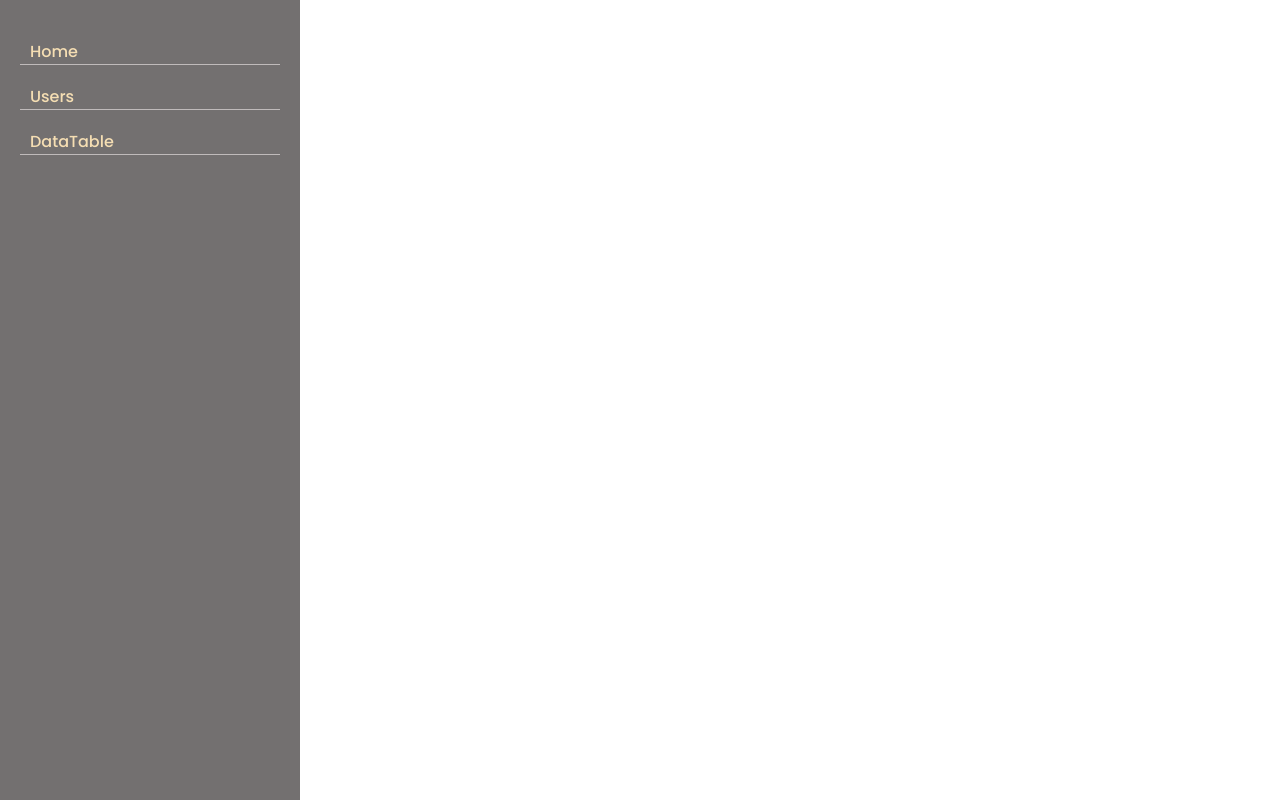
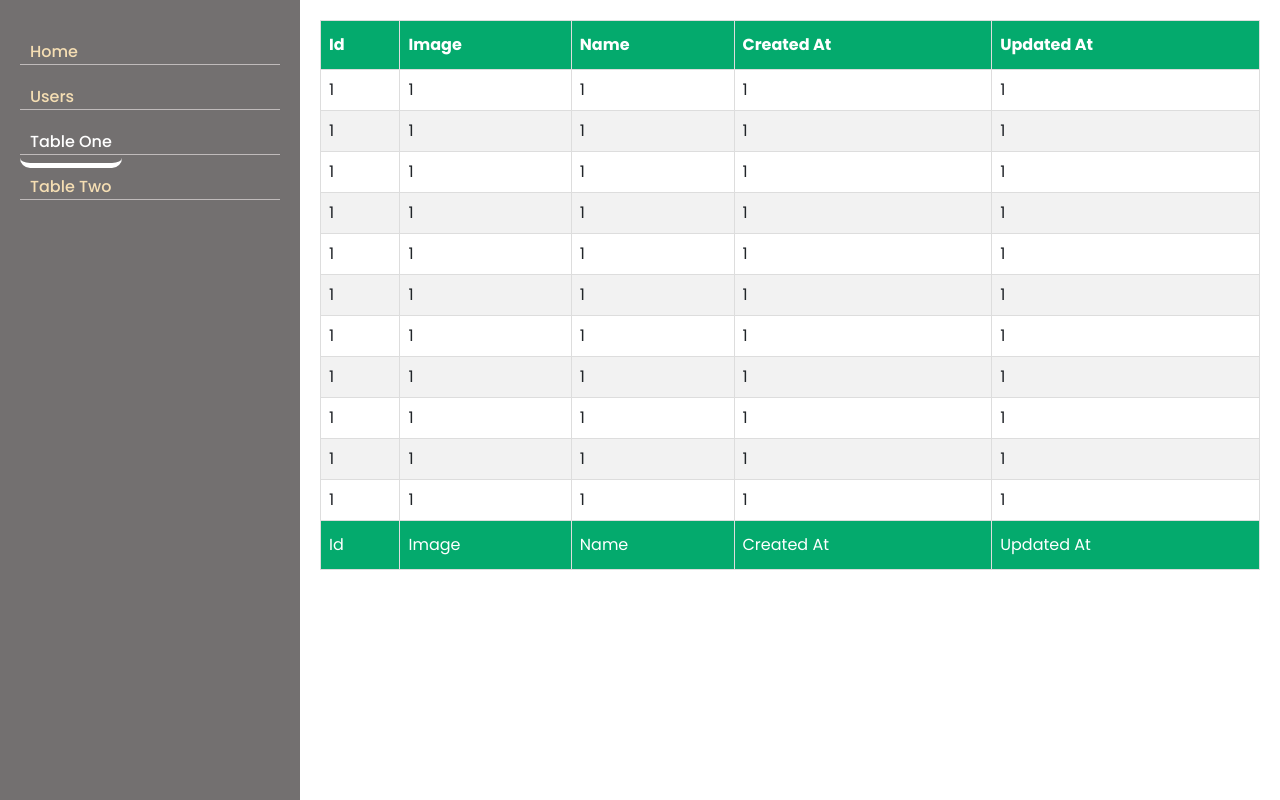
Before and after one commit to fostersnt/product_management_frontend, a React (Vite) app: page /table-one in a window 1280 px wide. Built offline with nearby package versions, Linux system fonts and the light colour scheme.

Commit message:
Added a new table component

```diff
--- a/src/App.jsx
+++ b/src/App.jsx
@@ -4,7 +4,7 @@ import 'bootstrap/dist/js/bootstrap.bundle.min.js';
 import { BrowserRouter, Routes, Route } from "react-router-dom";
 import Home from './components/Home';
 import SideBar from './components/SideBar';
-import TableInstance from './components/dataTable/TableInstance';
+import TableOne from './components/dataTable/TableOne';
 // import reactLogo from './assets/react.svg'
 // import viteLogo from '/vite.svg'
 // import './App.css'
@@ -18,7 +18,7 @@ function App() {
           <Routes>
             <Route path='/' element={<Home></Home>}></Route>
             <Route path='/users' Component={Users}></Route>
-            <Route path='/datatable' Component={TableInstance}></Route>
+            <Route path='/table-one' Component={TableOne}></Route>
           </Routes>
         </div>
       </div >
--- a/src/components/SideBar.jsx
+++ b/src/components/SideBar.jsx
@@ -13,7 +13,10 @@ function SideBar() {
                     <NavLink to='/users'>Users</NavLink>
                 </li>
                 <li>
-                    <NavLink to='/datatable'>DataTable</NavLink>
+                    <NavLink to='/table-one'>Table One</NavLink>
+                </li>
+                <li>
+                    <NavLink to='/table-two'>Table Two</NavLink>
                 </li>
             </ul>
         </div>
--- a/src/components/dataTable/CustomData.json
+++ b/src/components/dataTable/CustomData.json
@@ -1,4 +1,5 @@
-[{
+[
+    {
     "id": 1,
     "image": 1,
     "name": 1,
@@ -74,4 +75,5 @@
     "name": 1,
     "created_at": 1,
     "updated_at": 1
-}]
+}
+]
--- /dev/null
+++ b/src/components/dataTable/TableOne.jsx
@@ -0,0 +1,73 @@
+import React, { useMemo } from 'react'
+import { useTable } from "react-table";
+import myData from './CustomData'
+import COLUMNS from './Columns';
+import './table.module.css'
+
+function TableOne() {
+    const new_columns = useMemo(() => COLUMNS, []); // Wrap COLUMNS in a function for proper memoization
+    const new_data = useMemo(() => myData, []);
+
+    const tableInstance = useTable({
+        columns: new_columns,
+        data: new_data
+    })
+
+    const {
+        getTableProps,
+        getTableBodyProps,
+        headerGroups,
+        footerGroups,
+        rows,
+        prepareRow
+    } = tableInstance;
+
+    return (
+        <div>
+            <table {...getTableProps()}>
+                <thead>
+                    {
+                        headerGroups.map((headerGroup) => (
+                            <tr {...headerGroup.getHeaderGroupProps()}>
+                                {headerGroup.headers.map((column) => (
+                                    <th {...column.getHeaderProps()}>{column.render('Header')}</th>
+                                ))}
+                            </tr>
+                        ))
+                    }
+                </thead>
+                <tbody {...getTableBodyProps()}>
+                    {
+                        rows.map(row => {
+                            prepareRow(row)
+                            return (<tr {...row.getRowProps()}>
+                                {
+                                    row.cells.map((cell) => {
+                                        return <td {...cell.getCellProps()}>
+                                            {cell.render('Cell')}
+                                        </td>
+                                    })
+                                }
+                            </tr>)
+                        })
+                    }
+                </tbody>
+                <tfoot>
+                    {
+                        footerGroups.map(footerGroup => (
+                            <tr {...footerGroup.getFooterGroupProps()}>
+                                {footerGroup.headers.map(column => (
+                                    <td {...column.getFooterProps}>
+                                        {column.render('Footer')}
+                                    </td>
+                                ))}
+                            </tr>
+                        ))
+                    }
+                </tfoot>
+            </table>
+        </div>
+    )
+}
+
+export default React.memo(TableOne)
--- a/src/components/dataTable/TableInstance.jsx
+++ b/src/components/dataTable/TableTwo.jsx
@@ -4,7 +4,7 @@ import myData from './CustomData'
 import COLUMNS from './Columns';
 import './table.module.css'
 
-function TableInstance() {
+function TableTwo() {
     const new_columns = useMemo(() => COLUMNS, []); // Wrap COLUMNS in a function for proper memoization
     const new_data = useMemo(() => myData, []);
 
@@ -70,4 +70,4 @@ function TableInstance() {
     )
 }
 
-export default React.memo(TableInstance)
+export default React.memo(TableTwo)
```
